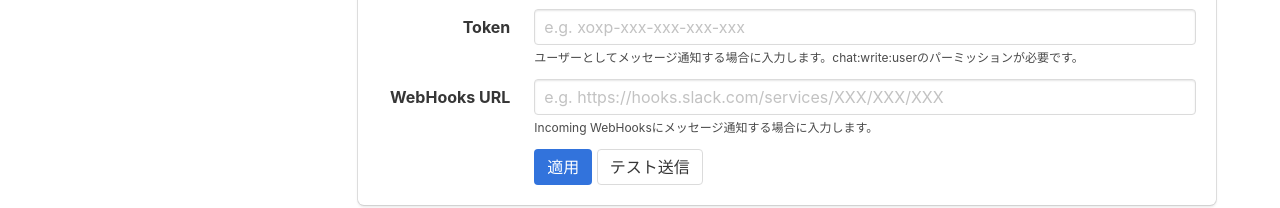
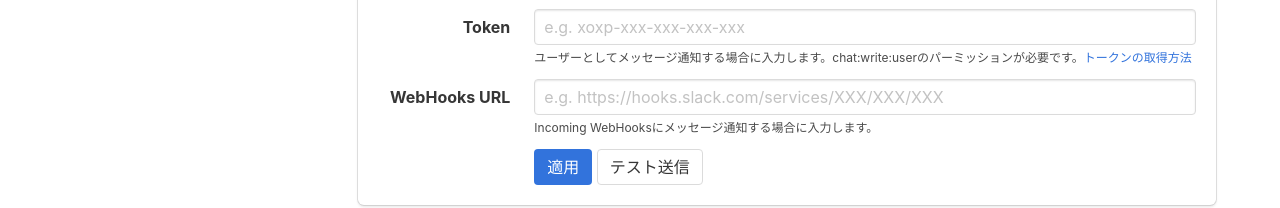
Before and after one commit to shoito/kot-chrome-assistant, a browser extension: page src/options/options.html in a window 1280 px wide. Shown: the part 309-517 px from the top of the page. Drawn offline with Linux system fonts and the light colour scheme.

Commit message:
Slackトークンの取得方法説明へのリンクを追加

```diff
--- a/src/options/options.html
+++ b/src/options/options.html
@@ -112,7 +112,7 @@
                         <div class="control">
                             <input id="slackToken" class="input" type="password" placeholder="e.g. xoxp-xxx-xxx-xxx-xxx">
                         </div>
-                        <p class="help">ユーザーとしてメッセージ通知する場合に入力します。chat:write:userのパーミッションが必要です。</p>
+                        <p class="help">ユーザーとしてメッセージ通知する場合に入力します。chat:write:userのパーミッションが必要です。<a target="blank" href="https://github.com/shoito/kot-chrome-assistant/wiki/Slack%E9%80%A3%E6%90%BA%E3%81%AE%E8%A8%AD%E5%AE%9A">トークンの取得方法</a></p>
                         </div>
                     </div>
                     </div>
```
Also changed, not shown: manifest.json.
